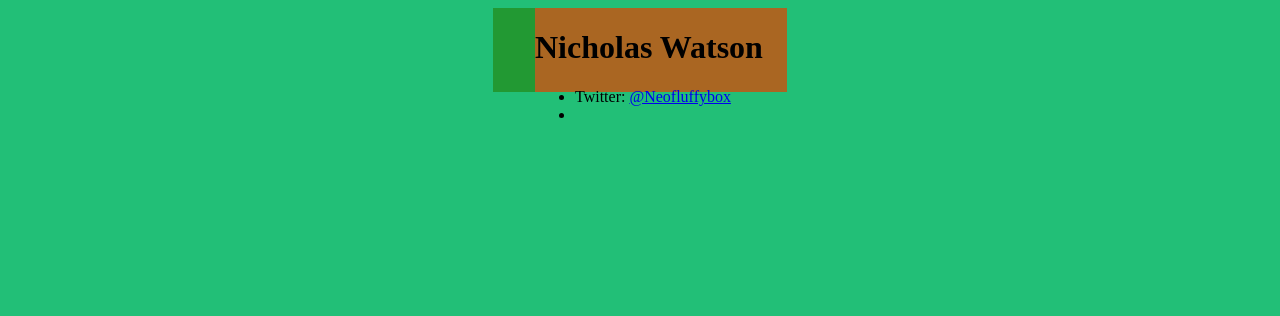
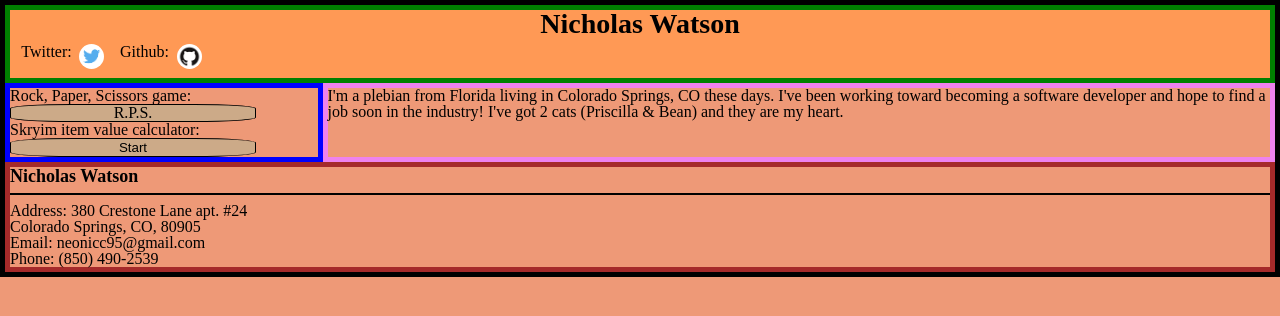
Before and after one commit to Neofluffybox/Neofluffybox.github.io, a plain HTML site: page index.html in a window 1280 px wide. Drawn offline with Linux system fonts and the light colour scheme.

Commit message:
structuring my website so i can tinker with it on the reg. adding links and content

```diff
--- a/index.html
+++ b/index.html
@@ -7,28 +7,60 @@
     <meta charset="utf-8">
     <meta name="viewport" content="width=device-width, initial-scale=1, shrink-to-fit=no">
 
-    <link rel="stylesheet" href="stylie.css">
+    <link rel="stylesheet" href="stylesheets/stylie.css">
 </head>
 
-<body class="biggestC">
+<body>
     <div class="biggerC">
         <header>
             <h1>Nicholas Watson</h1>
             <ul>
-                <li>Twitter: <a href="https://twitter.com/Neofluffybox">@Neofluffybox</a></li>
-                <li><a href="https://twitter.com/Neofluffybox"></a></li>
+                <li>
+                    <a id='twit' href="https://twitter.com/Neofluffybox" target='_blank' rel='noopener noreferrer'>
+                        Twitter:
+                    </a>
+                </li>
+                <li>
+                    <a id='git' href='https://github.com/Neofluffybox' target='_black' rel='noopener noreferrer'>
+                        Github:
+                    </a>
+                </li>
             </ul>
         </header>
-        <nav></nav>
-        <section>
-            <article></article>
-        </section>
-        <aside></aside>
-        <footer></footer>
+        <nav>
+            <ul>
+                <li>Rock, Paper, Scissors game:
+                    <a class='navbuttons' href="https://neofluffybox.github.io/practiceSite/index.html">R.P.S.</a>
+                </li>
+                <li>Skryim item value calculator:
+                    <button id='skyrim' class='navbuttons' type='button'>Start</button>
+                </li>
+            </ul>
+        </nav>
+        <article>
+            <div>
+                <h2>
+                    I'm a plebian from Florida living in Colorado Springs, CO these days.
+                    I've been working toward becoming a software developer and hope
+                    to find a job soon in the industry! I've got 2 cats (Priscilla & Bean) and they are my heart.
+                </h2>
+            </div>
+            <div class='gallery'>
+                <ul>
+                    <li></li>
+                </ul>
+            </div>
+        </article>
+        <footer>
+            <h3>Nicholas Watson</h3>
+            <hr>
+            Address: 380 Crestone Lane apt. #24<br>
+            Colorado Springs, CO, 80905<br>
+            Email: neonicc95@gmail.com<br>
+            Phone: (850) 490-2539
+        </footer>
     </div>
-    <script>
-
-    </script>
+    <script src='scripts/scripty.js' type='text/javascript'></script>
 </body>
 
 </html>
--- /dev/null
+++ b/scripts/scripty.js
@@ -0,0 +1,13 @@
+const skyrimbtn = document.querySelector('#skyrim');
+
+function priceAnalyzer() {
+    let speech = parseInt(prompt("What is your Speech stat great dragonborn?"));
+    let itemValue = parseInt(prompt("What is the value of the item you're pricing?"));
+    let buyCurrentValue = 3.3 - (speech * .013);
+    let sellCurrentValue = .303 + (speech * .00197);
+    let itemBuyPrice = buyCurrentValue * itemValue;
+    let itemSellPrice = sellCurrentValue * itemValue;
+    alert("Your Speech is: " + speech + "\nYou buy for " + buyCurrentValue.toFixed(2) + " times the item value." + "\nYou sell for " + sellCurrentValue.toFixed(2) + " times the item value.\n" + "\n\nYour items value is: " + itemValue + "\nYou will sell your item for " + itemSellPrice.toFixed(0) + " gold, plus your perk bonuses.\nYou could buy this item for " + itemBuyPrice.toFixed(0) + " gold, plus your perk bonuses.");
+}
+
+skyrimbtn.addEventListener('click', priceAnalyzer);
--- /dev/null
+++ b/stylesheets/stylie.css
@@ -0,0 +1,150 @@
+/* http://meyerweb.com/eric/tools/css/reset/
+   v2.0 | 20110126
+   License: none (public domain)
+*/
+
+html, body, div, span, applet, object, iframe,
+h1, h2, h3, h4, h5, h6, p, blockquote, pre,
+a, abbr, acronym, address, big, cite, code,
+del, dfn, em, img, ins, kbd, q, s, samp,
+small, strike, strong, sub, sup, tt, var,
+b, u, i, center,
+dl, dt, dd, ol, ul, li,
+fieldset, form, label, legend,
+table, caption, tbody, tfoot, thead, tr, th, td,
+article, aside, canvas, details, embed,
+figure, figcaption, footer, header, hgroup,
+menu, nav, output, ruby, section, summary,
+time, mark, audio, video {
+	margin: 0;
+	padding: 0;
+	border: 0;
+	font-size: 100%;
+	font: inherit;
+	vertical-align: baseline;
+}
+/* HTML5 display-role reset for older browsers */
+article, aside, details, figcaption, figure,
+footer, header, hgroup, menu, nav, section {
+	display: block;
+}
+body {
+	line-height: 1;
+}
+ol, ul {
+	list-style: none;
+}
+blockquote, q {
+	quotes: none;
+}
+blockquote:before, blockquote:after,
+q:before, q:after {
+	content: '';
+	content: none;
+}
+table {
+	border-collapse: collapse;
+	border-spacing: 0;
+}
+
+/* my css code below. reset above.*/
+*{
+    box-sizing: border-box;
+}
+
+body {
+    border: 5px solid black;
+    background-color: #ee9977;
+}
+    .biggerC {
+        display: flex;
+        flex-flow: row wrap;
+    }
+hr {
+    border: 1px solid black;
+}
+header {
+    border: 5px solid green;
+    background-color: #ff9955;
+    width: 100%;
+    text-align: center;
+    display: flex;
+    flex-direction: column;
+}
+    header h1 {
+        font-size: 28px;
+        font-weight: bold;
+    }
+    header ul li {
+        float: left;
+    }
+    #twit {
+        display: block;
+        margin: 4px;
+        margin-top: 6px;
+        width: 90px;
+        height: 30px;
+        border: none;
+        text-decoration: none;
+        color: #000;
+    }
+    #twit::after {
+        display: block;
+        float: right;
+        content: '';
+        background: url('/images/twitterlogo.png') no-repeat;
+        width: 25px;
+        height: 25px;
+        background-size: 25px 25px;;
+        border-radius: 50%;
+    }
+    #git {
+        display: block;
+        margin: 4px;
+        margin-top: 6px;
+        width: 90px;
+        height: 30px;
+        border: none;
+        text-decoration: none;
+        color: #000;
+    }
+    #git::after {
+        display: block;
+        float: right;
+        content: '';
+        background: url('/images/github.png') no-repeat;
+        width: 25px;
+        height: 25px;
+        background-size: 25px 25px;;
+        border-radius: 50%;
+    }
+
+nav {
+    border: 5px solid blue;
+    width: 25%;
+}
+    .navbuttons{
+        display: block;
+        width: 80%;
+        border: 1px solid black;
+        border-radius: 25%;
+        text-align: center;
+        background-color: #ccaa88;
+        text-decoration: none;
+        color: black;
+    }
+
+
+article {
+    border: 5px solid violet;
+    width: 75%;
+}
+
+footer{
+    border: 5px solid brown;
+    width: 100%;
+}
+    footer h3{
+        font-size: 18px;
+        font-weight: 550;
+    }
--- a/stylie.css
+++ /dev/null
@@ -1,35 +0,0 @@
-* {
-    box-sizing: border-box;
-}
-
-.biggestC {
-    display: flex;
-    justify-content: center;
-    background-color: #22bf77;
-}
-    .biggerC {
-        display: grid;
-        grid-template-columns: 42px 42px 42px 42px 42px 42px 42px;
-        grid-template-rows: 42px 42px auto auto auto auto auto;
-        grid-template-areas:
-            "nav header header header header header header"
-            "nav header header header header header header"
-            "nav body body body body body body"
-            "nav body body body body body body"
-            "aside body body body body body body"
-            "aside footer footer footer footer footer footer"
-            "aside footer footer footer footer footer footer";
-
-    }
-        header {
-            background-color: #aa6622;
-            grid-area: header;
-        }
-        nav{
-            background: #229933;
-            grid-area: nav;
-        }
-        section{
-            background: #22cc99;
-            grid-area: body;
-        }
```
Also changed, not shown: images/github.png (added), images/twitterlogo.png (added).
